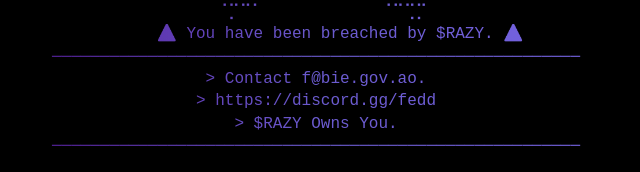
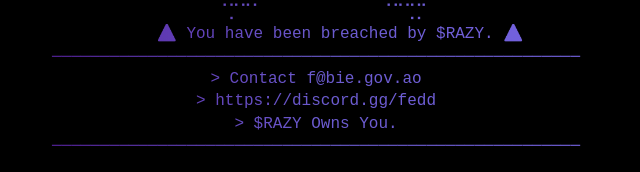
Before and after one commit to KryptZerox/Defacement-Page, a plain HTML site: page index.html in a window 1280 px wide. Shown: the part 470-642 px from the top of the page, 324-964 px from the left. Drawn offline with Linux system fonts and the light colour scheme.

Commit message:
Update index.html

```diff
--- a/index.html
+++ b/index.html
@@ -157,7 +157,7 @@
 ⠀⠀⠀⠀⠀⠀⠀⠀⠀⠈⡉⠉⠁⠀⠀⠀⠀⠀⠀⠀⠀⠀⠀⠈⠉⢉⡉⠀⠀⠀⠀⠀⠀⠀⠀
      ⚠️ You have been breached by $RAZY. ⚠️
 ───────────────────────────────────────────────────────
-&gt; Contact <span class="clickable" id="email-copy">f@bie.gov.ao.</span>
+&gt; Contact <span class="clickable" id="email-copy">f@bie.gov.ao</span>
 &gt; <span class="clickable" id="link-discord">https://discord.gg/fedd</span>
 &gt; <span class="clickable" id="link-srazy-line">$RAZY Owns You.</span>
 ───────────────────────────────────────────────────────
```
